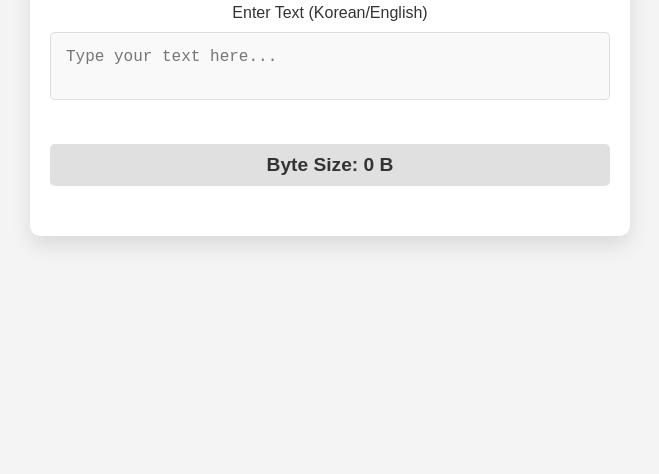
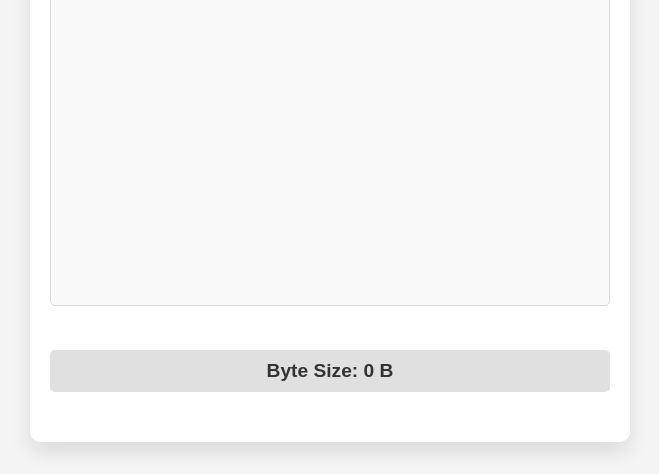
Before and after one commit to dragonchan85/bytesize, a plain HTML site: page index.html in a window 1280 px wide. Shown: the part 326-800 px from the top of the page, without its empty margins (310-969 px from the left). Drawn offline with Linux system fonts and the light colour scheme.

Commit message:
Add files via upload

```diff
--- a/index.html
+++ b/index.html
@@ -51,10 +51,11 @@
       border: 1px solid #ddd;
       background: #f9f9f9;
       color: #333;
-      resize: none;
       margin-bottom: 20px;
       outline: none;
       box-sizing: border-box; /* Ensures padding and borders are included in width */
+      height: 480px; /* Height set to 4 times the original size (120px * 4 = 480px) */
+      resize: none; /* Disables manual resizing by the user */
     }
 
     .result {
```
